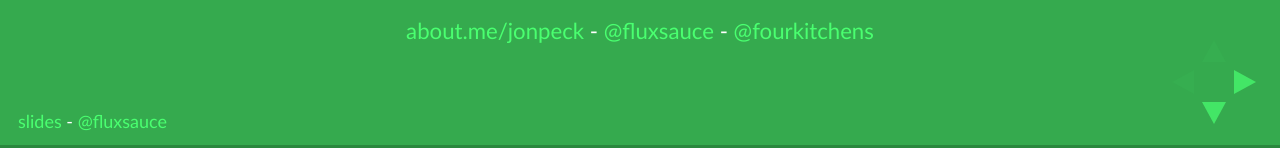
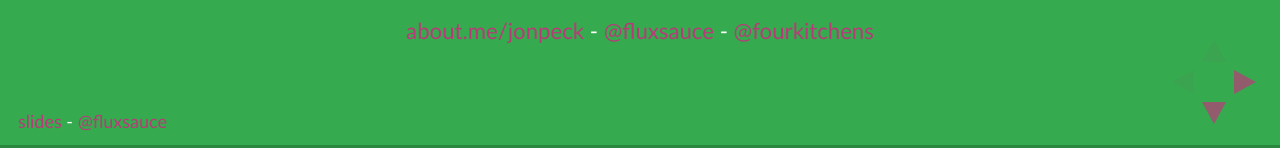
Before and after one commit to fluxsauce/how-to-audit-drupal, a website: page index.html in a window 1280 px wide. Shown: the part 652-800 px from the top of the page. Drawn offline with Linux system fonts and the light colour scheme.

Commit message:
Contrast.

```diff
--- a/css/theme/source/audit.scss
+++ b/css/theme/source/audit.scss
@@ -78,7 +78,7 @@ $headingColor: #FFF;
 $headingTextShadow: none;
 $headingTextTransform: none;
 $backgroundColor: #35aa4e;
-$linkColor: #4AFF70;
+$linkColor: #BA3A79;
 $linkColorHover: lighten( $linkColor, 20% );
 $selectionBackgroundColor: rgba(0, 0, 0, 0.99);
 
@@ -104,4 +104,5 @@ $selectionBackgroundColor: rgba(0, 0, 0, 0.99);
   bottom: 1em;
   left: 1em;
   font-size: 0.5em;
+  z-index: 9999;
 }
```
Also changed, not shown: css/theme/audit.css.
